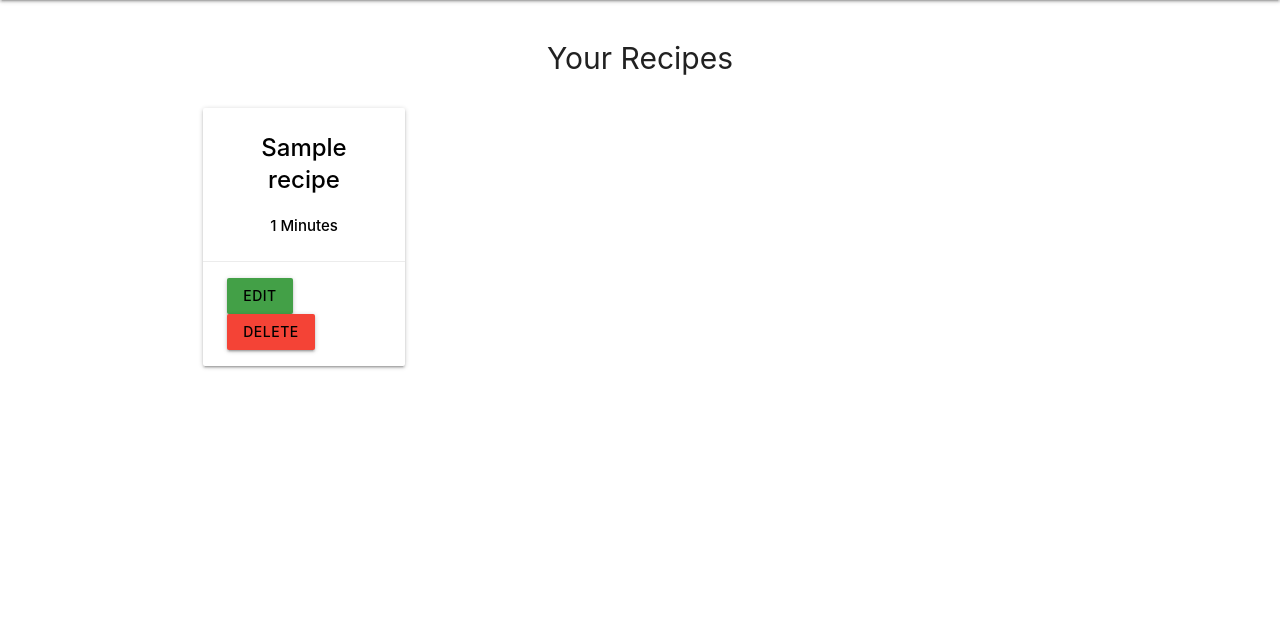
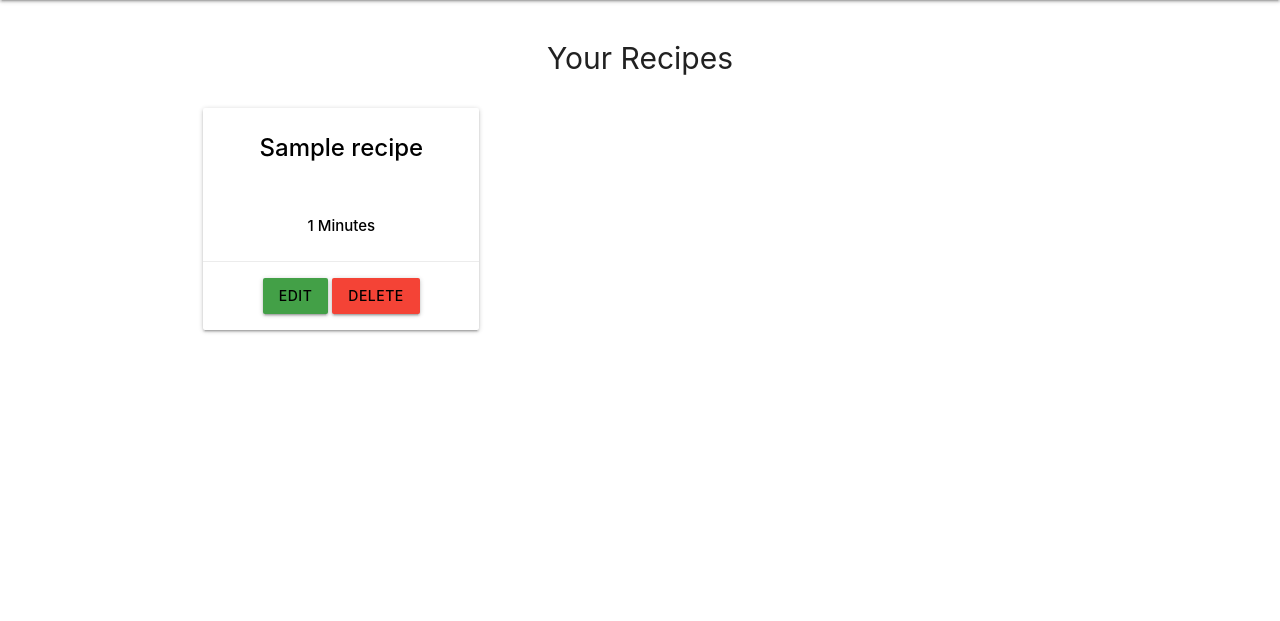
Before and after one commit to MacauleyMorgan/Project-Three, a Flask app: page /recipes in a window 1280 px wide. Shown: the part 64-685 px from the top of the page. Run offline with Flask 2, Linux system fonts and the light colour scheme; a user stored in the database is signed in; tables that the repository leaves empty hold one stand-in row (values such as "Sample post").

Commit message:
Changed card width to address button stacking issue on larger screens

```diff
--- a/cookbook/templates/recipes.html
+++ b/cookbook/templates/recipes.html
@@ -17,13 +17,13 @@ Your Recipes
 <!-- Display user recipes on site -->
 <div class="row">
   {% for recipe in recipes %}
-    <div class="col s12 m6 l3">
+    <div class="col s12 m6 l4">
       <div class="card">
         <div class="card-content black-text center-align">
             <span class="card-title"><strong>{{recipe.name}}</strong></span>
             <strong><p>{{recipe.recipe_time}} Minutes</p>
         </div>
-        <div class="card-action">
+        <div class="center-align card-action">
           <a href="{{ url_for('routes.edit_recipe', recipe_id=recipe.id) }}" class="btn green darken-1 black-text">Edit</a>
             <!-- Modal Trigger -->
           <a class="waves-effect waves-light btn modal-trigger red black-text" href="#modal-{{recipe.id}}">Delete</a>
```
